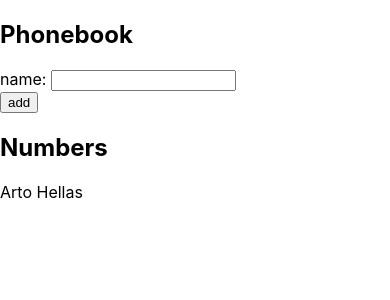
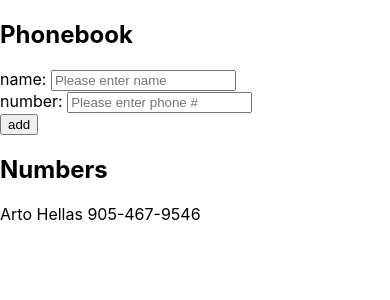
Before and after one commit to Marius-De-Allie/FullStack-Open, a React (Create React App) app in the folder part2/the-phone-book/: page / in a window 390 px wide. Shown: the top 300 px of the page. Built offline with nearby package versions, Linux system fonts and the light colour scheme; the HTML template or start-up script is replaced by a standard one.

Commit message:
Exercise 2.8 The phonebook

```diff
--- a/part2/the-phone-book/src/App.js
+++ b/part2/the-phone-book/src/App.js
@@ -2,27 +2,30 @@ import React, { useState } from 'react';
 
 const App = () => {
   const [ persons, setPersons ] = useState([
-    { name: 'Arto Hellas' }
+    { name: 'Arto Hellas', number: '905-467-9546' }
   ])
-  const [ newName, setNewName ] = useState('')
+  const [ newName, setNewName ] = useState('');
+  const [ newNumber, setNewNumber ] = useState('');
 
-  const inputChange = (evt) => {
+  const nameChange = (evt) => {
     const value = evt.target.value.trimStart();
     setNewName(value);
   };
+
+  const numberChange = (evt) => {
+    const number = evt.target.value.trimStart();
+    setNewNumber(number);
+  }
 
   const formSubmit = (evt) => {
     evt.preventDefault();
     // Create a new persons array with every user name in uppercase characters.
     const personsArray = persons.map(person => person.name.toUpperCase());
     const newNameUpper = newName.toUpperCase();
-    console.log('newName', newNameUpper)
-    console.log('Array', personsArray)
-
-    console.log(personsArray.includes(newNameUpper))
     // Create newPerson object to be added to persons array piece of component state.
     const newPerson = {
-      name: newName
+      name: newName,
+      number: newNumber
     };
     // Check whether persons array already contains the name of user attempting to be added.
     if(personsArray.includes(newNameUpper)) {
@@ -30,8 +33,9 @@ const App = () => {
     } else {
       setPersons(persons.concat(newPerson));
     }
-    // Reset input field value to an empty string.
+    // Reset both input fields value to an empty string.
     setNewName('');
+    setNewNumber('');
   }
 
   return (
@@ -40,8 +44,18 @@ const App = () => {
       <form onSubmit={formSubmit}>
         <div>
           name: <input
+            type="text"
+            placeholder="Please enter name"
             value={newName}
-            onChange={inputChange}
+            onChange={nameChange}
+          />
+        </div>
+        <div>
+          number: <input
+            type="tel"
+            placeholder="Please enter phone #"
+            value={newNumber}
+            onChange={numberChange}
           />
         </div>
         <div>
@@ -49,7 +63,7 @@ const App = () => {
         </div>
       </form>
       <h2>Numbers</h2>
-      {persons.map(person => <p key={person.name}>{person.name}</p>)}
+      {persons.map(person => <p key={person.name}>{person.name} {person.number}</p>)}
     </div>
   )
 }
```
